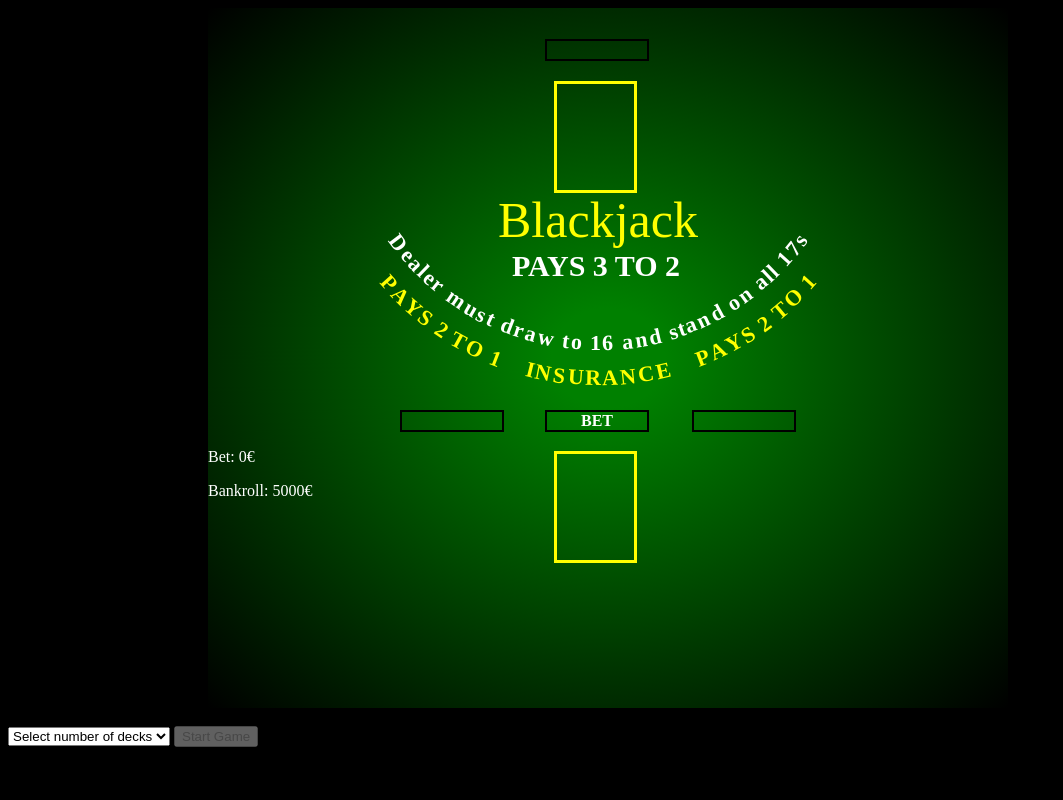
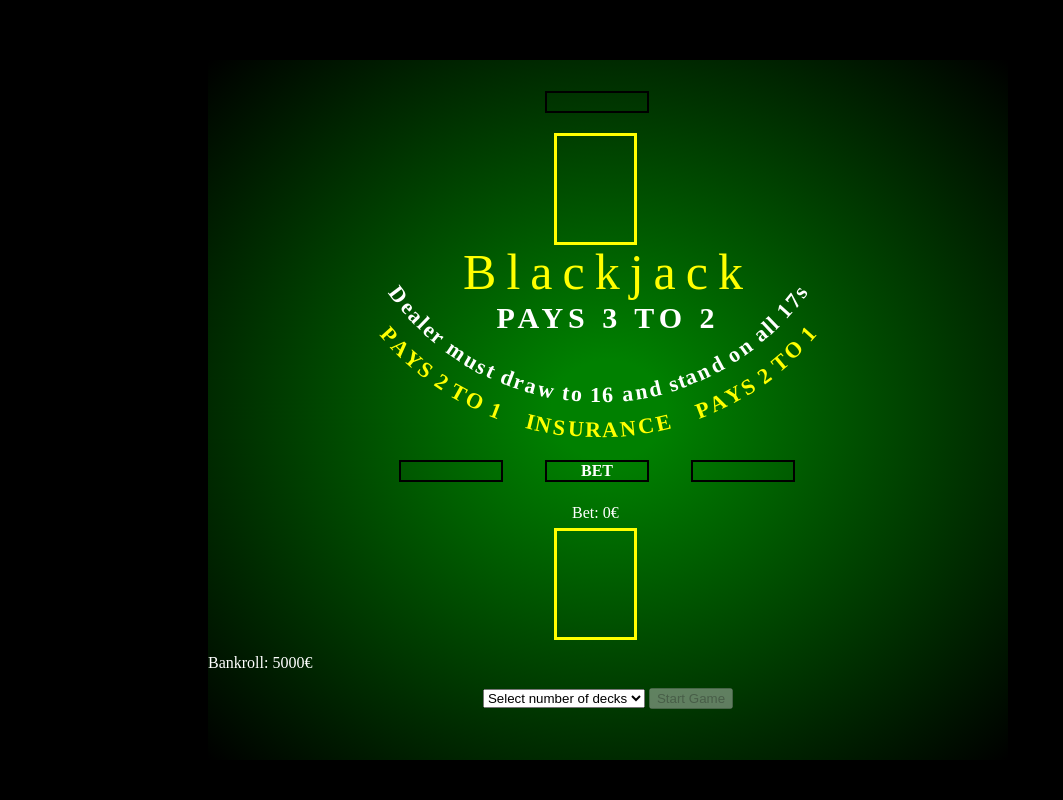
Before and after one commit to nickschoey/Blackjack, a PHP site: page /index.html in a window 1280 px wide. Shown: the whole page, without its empty margins (0-1063 px from the left). Run offline with PHP 8.4, Linux system fonts and the light colour scheme; some libraries are stand-ins or nearby versions.

Commit message:
Deck Shuffles every game

```diff
--- a/css/style.css
+++ b/css/style.css
@@ -8,6 +8,7 @@ p {
 }
 
 .info {
+	position: absolute;
 	height: 18px;
 	font-weight: bold;
 	text-align: center;
@@ -15,6 +16,17 @@ p {
 	border: 2px solid black;
 }
 
+
+#deckStack{
+	position: absolute;
+	height: 105px;
+    width: 120px;
+    border: 1px solid black;
+}
+
+#deckStack .card {
+	margin-right: -76.8px;
+}
 #firstSplit {
 	position: absolute;
 	z-index: 1;
@@ -46,17 +58,23 @@ p {
     margin-top: 82px;
     color: yellow;
 }
-
+#bankroll {
+	position: absolute;
+}
 #gameStatus {
 	position: absolute;
+}
+#startGameOptions {
+	text-align: center;
 }
 
 #blackjack {
 	margin-top: 0;
     margin-bottom: 0;
-    margin-left: 290px;
+    text-align: center;
     color: yellow;
     font-size: 50px;
+    letter-spacing: 10px;
 }
 
 #pay {
@@ -64,25 +82,36 @@ p {
 	margin-bottom: 0;
 	font-size: 30px;
 	font-weight: bold;
-	margin-left: 304px;
+	text-align: center;
+	letter-spacing: 5px;
 }
 
 #playerStatus {
-	margin-left: 337px;
-	margin-top: -23px;
+	position: absolute;
+    margin-left: 337px;
+    margin-top: 20px;
 }
 
 #playerStatus1 {
     position: absolute;
-    margin-left: 192px;
-    margin-top: -23px;
+    margin-left: 191px;
+    margin-top: 20px;
 }
 
 #playerStatus2 {
-	top: 0;
     position: absolute;
-    margin-left: 484px;
-    margin-top: -23px;
+    margin-left: 483px;
+    margin-top: 20px;
+}
+#bet {
+	position: absolute;
+	margin-top: 64px;
+    margin-left: 364px;
+}
+#splitBet {
+	position: absolute;
+	margin-top: 44px;
+    margin-left: 349px;
 }
 
 #splitBetOptions1 {
@@ -101,7 +130,8 @@ p {
 	margin-left: 337px;
 }
 
-#table {
+#blackjackTable {
+	margin-top: 60px;
 	margin-left: 200px;
 	width: 800px;
 	height: 700px;
@@ -119,13 +149,16 @@ p {
 	height: 108px;
 	margin-left: 350px;
 }
+#playerSide {
+	padding-top: 30px;
+}
 
 #hero {
-	padding-top: 20px;
+	padding-top: 90px;
 	width: 300px;
 	height: 108px;
 	margin-left: 350px;
-	margin-top: 75px;
+
 }
 
 #controls {
--- a/index.html
+++ b/index.html
@@ -1,6 +1,8 @@
 <!DOCTYPE html>
 <html>
 <head>
+	<meta charset="utf-8">
+  	<meta name="viewport" content="width=device-width, initial-scale=1">
 	<title>Jordi's BlackJack</title>
 <link rel="stylesheet" type="text/css" href="css/style.css">
 <style type="text/css" media="screen">
@@ -8,7 +10,7 @@
 </head>
 <body>
 
-<div id="table">
+<div id="blackjackTable">
 	<div id="bankSide">
 		<div id="HUD">
 			<p id="bankCount" class="info"></p>
@@ -19,25 +21,24 @@
 		<div id="tableText">
 			<p id="blackjack">Blackjack</p>
 			<p id="pay">PAYS 3 TO 2</p>
-			<p id="countInfo">Dealer must draw to 16 and stand on all 17s</p>
-			<p id="insuranceInfo">PAYS 2 TO 1    INSURANCE    PAYS 2 TO 1</p>
+			<p id="countInfo" hidden>Dealer must draw to 16 and stand on all 17s</p>
+			<p id="insuranceInfo" hidden>PAYS 2 TO 1    INSURANCE    PAYS 2 TO 1</p>
 		</div>
 
 	</div>
 	<div id="playerSide">
-		<div id="gameStatus">
 			<p id="playerStatus1" class="info"></p>
 			<p id="playerStatus" class="info">BET</p>
 			<p id="playerStatus2" class="info"></p>
 			<p id="bet">Bet: 0&euro;</p>
 			<p id="splitBet"></p>
-			<p id="bankroll">Bankroll: 5000&euro;</p>
-		</div>
+
 		<div id="hero">
 			<div id="firstSplit"></div>
 			<div class="cardSilo"></div>
 			<div id="secondSplit"></div>
 		</div>
+			<p id="bankroll">Bankroll: 5000&euro;</p>
 
 		<div id="controls">
 			<div id="buttonsPreGame" hidden>
@@ -66,10 +67,6 @@
 			<button type="button" id="quit">Quit</button>
 		</div>
 	</div>
-</div>
-
-</div><br>
-
 	<div id="startGameOptions">
 		<select id="numberOfDecks">
 			<option value="" disabled selected hidden>Select number of decks</option>
@@ -82,6 +79,8 @@
 		</select>
 		<button type="button" id="startGame" disabled>Start Game</button>
 	</div>
+</div>
+
 
 
 
@@ -91,16 +90,22 @@
 <script src="js/jquery.arctext.js" type="text/javascript"></script>
 <script type="text/javascript">
 
+
+	$("#countInfo").show();
+	$("#countInfo").arctext({radius: 250, dir: -1});
+	$("#insuranceInfo").show();
+	$("#insuranceInfo").arctext({radius: 280, dir: -1});
+
+
 //PREGAME
-	$("#countInfo").arctext({radius: 250, dir: -1});
-	$("#insuranceInfo").arctext({radius: 280, dir: -1});
 	$("#numberOfDecks").change(function() {
+		decks = $("#numberOfDecks").val();
 		$("#startGame").removeAttr("disabled");
 	})
 
 	$("#startGame").click(function() {
 		$("#startGameOptions").hide();
-		createDeck($("#numberOfDecks").val());
+		createDeck(decks);
 		shuffle(deck.length);
 		$("#buttonsPreGame").show();
 
--- a/js/scripts.js
+++ b/js/scripts.js
@@ -1,3 +1,4 @@
+var decks = 0;
 var newCard;
 var muckedCard;
 var deck = new Array();
@@ -7,10 +8,11 @@ var heroStats = {HasAce: false, BankRoll: 5000, Hand: [],
 				 SideHand: [], Bet: 0, SideBet: 0,
 				 Count: 0, SideCount: 0, Insurance: 0};
 var bankStats = {HasAce: false, Hand: [], Count: 0};
-var deckLength = 0;
 
 // Creates the deck for the game and sets a value for each card
+
 function createDeck(numberOfDecks) {
+	deck = [];
 	for (var x = 0; x < numberOfDecks; x++) {
 		for (var i = 0; i < suit.length; i++) {
 			for (var j = 0; j < value.length; j++) {
@@ -26,9 +28,10 @@ function createDeck(numberOfDecks) {
 			}
 		}
 	}
-	deckLength = deck.length;
+
 	return deck;
 };
+
 // Shuffles two random Cards 10000 Times.
 function shuffle(gameDeckLength) {
 	for (var i = 0; i < 10000; i++) {
@@ -81,6 +84,7 @@ function addCard(idPlayer){
 function addMuckedCard(){
 	$("#bank").append("<div class=' mucked card'></div>");
 }
+
 
 //Counts the hand of idPlayer and handles the aces.
 //Ends the game if the player busts
@@ -197,6 +201,8 @@ function restartGame(){
 	$("#playerStatus1").html("");
 	$("#playerStatus2").html("");
 	$("#splitBet").html("");
+	createDeck(decks);
+	shuffle(deck.length);
 }
 
 //Handles the checks to be done after the first four cards are dealt
@@ -263,12 +269,12 @@ function buyInsurance(){
 	if (bankStats.Count == 21) {
 		uncoverCard();
 		heroStats.BankRoll += heroStats.Insurance;
-		$("#bankCount").html("BLACKJACK!")
-		$("#playerStatus").html("INSURANCE "+heroStats.Insurance+"&euro;");
+		$("#bankCount").html("BJ!")
+		$("#playerStatus").html(heroStats.Insurance+"&euro;");
 		postGameMenu();
 
 	} else {
-		$("#playerStatus").html("No Blackjack!");
+		$("#playerStatus").html("NO BJ! "+heroStats.Count);
 		$(".turnOptions").hide();
 	}
 }
```
Lines whose indentation alone changed are shown as unchanged.
